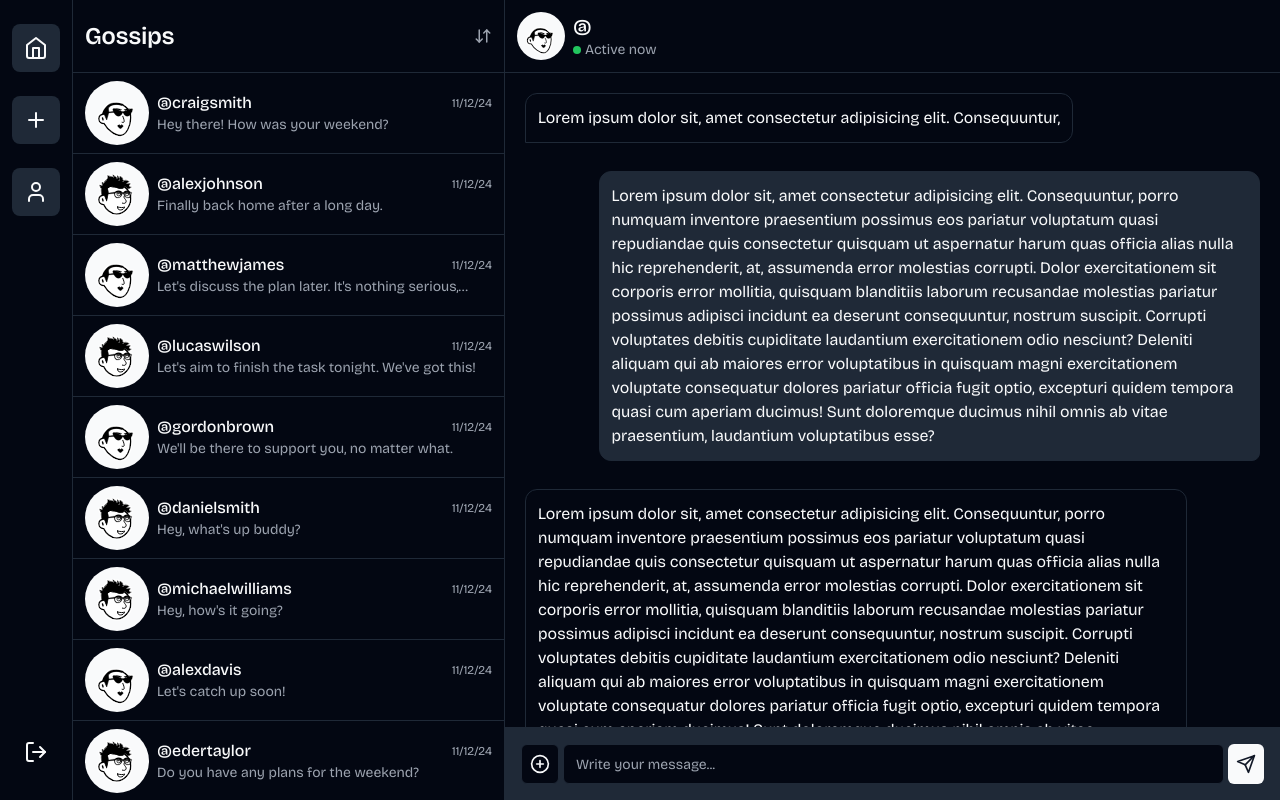
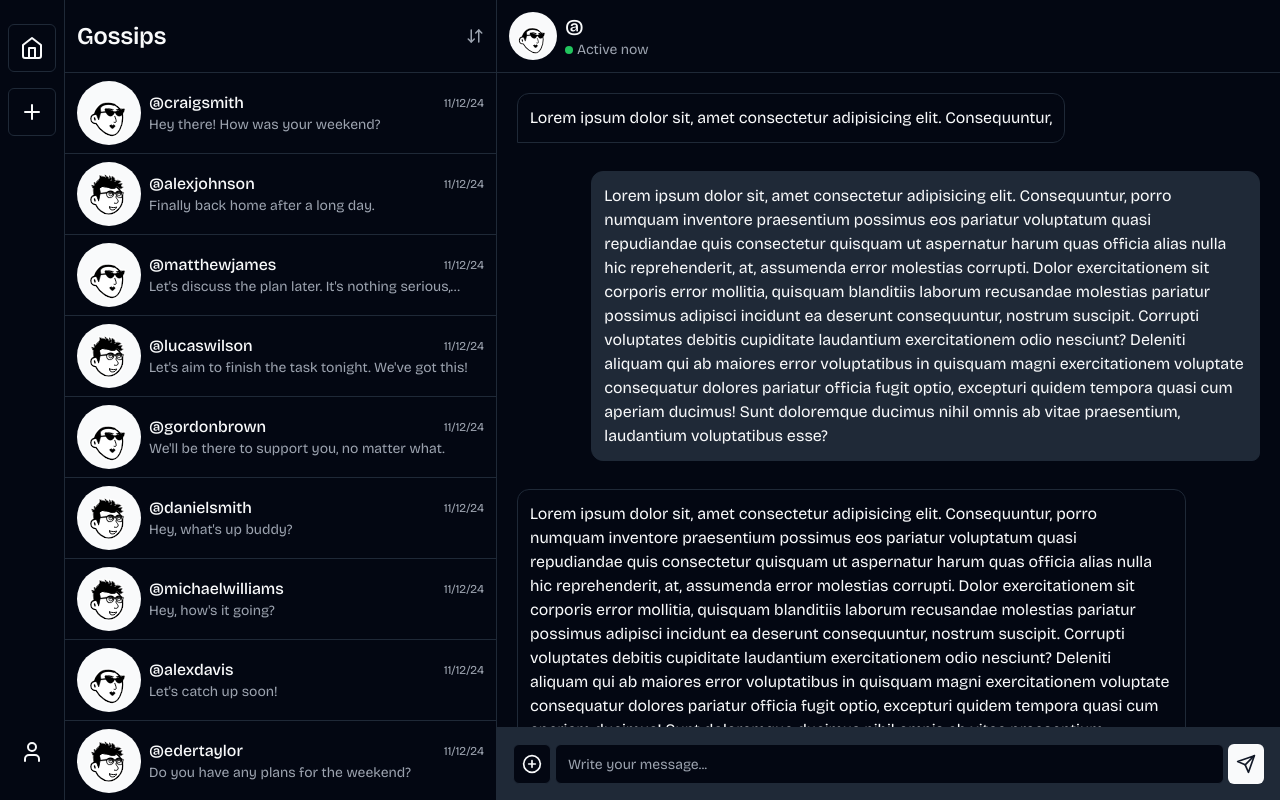
Before and after one commit to sanketghosh/ch88r, a React (Vite) app in the folder client/: page / in a window 1280 px wide. Built offline with nearby package versions, Linux system fonts and the light colour scheme; sample sign-in values are in the browser's storage.

Commit message:
add: working on chat pages

```diff
--- a/client/src/App.tsx
+++ b/client/src/App.tsx
@@ -1,6 +1,7 @@
 import { Route, BrowserRouter as Router, Routes } from "react-router-dom";
 import ProtectedRoute from "./components/protected/protected-route";
 import { Auth, ErrorPage, Home } from "./pages";
+import Account from "./pages/account";
 
 export default function App() {
   return (
@@ -14,6 +15,14 @@ export default function App() {
             </ProtectedRoute>
           }
         />
+        <Route
+          path="/account"
+          element={
+            <ProtectedRoute>
+              <Account />
+            </ProtectedRoute>
+          }
+        />
         <Route path="/auth" element={<Auth />} />
         <Route path="*" element={<ErrorPage />} />
       </Routes>
--- a/client/src/components/forms/login-form.tsx
+++ b/client/src/components/forms/login-form.tsx
@@ -1,5 +1,6 @@
+// PACKAGES
 import * as loginUser from "@/actions/auth-actions/login-user";
-import AuthCardWrapper from "@/components/cards/auth-card-wrapper";
+import { useAuthContext } from "@/providers/auth-context-provider";
 import { LoginSchema } from "@/schemas";
 import { zodResolver } from "@hookform/resolvers/zod";
 import { useMutation } from "@tanstack/react-query";
@@ -8,6 +9,8 @@ import { useNavigate } from "react-router-dom";
 import { toast } from "sonner";
 import * as z from "zod";
 
+// COMPONENTS
+import AuthCardWrapper from "@/components/cards/auth-card-wrapper";
 import { Button } from "@/components/ui/button";
 import {
   Form,
@@ -18,7 +21,6 @@ import {
   FormMessage,
 } from "@/components/ui/form";
 import { Input } from "@/components/ui/input";
-import { useAuthContext } from "@/providers/auth-context-provider";
 
 export default function LoginForm() {
   const navigate = useNavigate();
@@ -46,8 +48,8 @@ export default function LoginForm() {
   });
 
   const formSubmitHandler = (values: z.infer<typeof LoginSchema>) => {
+    mutation.mutate(values);
     console.log(values);
-    mutation.mutate(values);
   };
 
   return (
--- a/client/src/components/sidebar/side-navbar.tsx
+++ b/client/src/components/sidebar/side-navbar.tsx
@@ -1,4 +1,3 @@
-import * as logoutUser from "@/actions/auth-actions/logout-user";
 import {
   DropdownMenu,
   DropdownMenuContent,
@@ -13,44 +12,44 @@ import {
   SheetTitle,
   SheetTrigger,
 } from "@/components/ui/sheet";
-import { useMutation } from "@tanstack/react-query";
-import { HomeIcon, LogOutIcon, PlusIcon, UserIcon } from "lucide-react";
-import { useNavigate } from "react-router-dom";
-import { toast } from "sonner";
+import { cn } from "@/lib/utils";
+import { HomeIcon, PlusIcon, UserIcon } from "lucide-react";
+import { Link } from "react-router-dom";
+import { Button, buttonVariants } from "../ui/button";
 
 export default function SideNavbar() {
-  const navigate = useNavigate();
+  // const navigate = useNavigate();
 
-  const mutation = useMutation({
-    mutationFn: logoutUser.logoutUser,
-    onSuccess: async () => {
-      toast.success("Succesfully logged out user");
-      navigate("/auth");
-    },
-    onError: () => {
-      toast.error("Something went wrong.");
-    },
-  });
+  // const mutation = useMutation({
+  //   mutationFn: logoutUser.logoutUser,
+  //   onSuccess: async () => {
+  //     toast.success("Succesfully logged out user");
+  //     navigate("/auth");
+  //   },
+  //   onError: () => {
+  //     toast.error("Something went wrong.");
+  //   },
+  // });
 
-  function handleLogoutButton() {
-    mutation.mutate();
-  }
+  // function handleLogoutButton() {
+  //   mutation.mutate();
+  // }
 
   return (
     <nav className="flex h-screen items-center justify-center border-r">
-      <div className="flex h-full w-full flex-col items-center justify-between px-3 py-6">
-        <div className="flex w-full flex-col items-center space-y-6">
+      <div className="flex h-full w-full flex-col items-center justify-between px-2 py-6">
+        <div className="flex w-full flex-col items-center space-y-4">
           {/* home icon */}
-          <NavBaseBtn>
+          <Button size={"icon"} variant={"outline"} className="size-12">
             <HomeIcon />
-          </NavBaseBtn>
+          </Button>
 
           {/* add/join with group/user */}
           <DropdownMenu>
             <DropdownMenuTrigger className="m-0 p-0">
-              <NavBaseBtn>
+              <Button size={"icon"} variant={"outline"} className="size-12">
                 <PlusIcon />
-              </NavBaseBtn>
+              </Button>
             </DropdownMenuTrigger>
             <DropdownMenuContent className="ml-10 space-y-1 px-2 py-2">
               <DropdownMenuItem className="cursor-pointer p-2">
@@ -61,14 +60,22 @@ export default function SideNavbar() {
               </DropdownMenuItem>
             </DropdownMenuContent>
           </DropdownMenu>
+        </div>
 
+        <div className="flex flex-col space-y-6">
           {/* user settings and user realed sheet open */}
           <Sheet>
-            <NavBaseBtn>
-              <SheetTrigger asChild>
+            <SheetTrigger>
+              <Link
+                to={"/account"}
+                className={cn(
+                  buttonVariants({ size: "icon", variant: "ghost" }),
+                  "size-12",
+                )}
+              >
                 <UserIcon />
-              </SheetTrigger>
-            </NavBaseBtn>
+              </Link>
+            </SheetTrigger>
             <SheetContent>
               <SheetHeader>
                 <SheetTitle>Account Settings</SheetTitle>
@@ -79,15 +86,6 @@ export default function SideNavbar() {
               </SheetHeader>
             </SheetContent>
           </Sheet>
-        </div>
-
-        <div className="flex flex-col space-y-6">
-          <button
-            className="flex items-center justify-center rounded-lg p-3 transition-all hover:bg-destructive hover:text-background"
-            onClick={handleLogoutButton}
-          >
-            <LogOutIcon />
-          </button>
         </div>
       </div>
     </nav>
--- /dev/null
+++ b/client/src/pages/account.tsx
@@ -0,0 +1,23 @@
+import { Button } from "@/components/ui/button";
+import { useAuthContext } from "@/providers/auth-context-provider";
+
+export default function Account() {
+  const { user } = useAuthContext();
+
+  return (
+    <main className="h-screen w-full">
+      <div className="mx-auto flex h-full max-w-2xl flex-col items-center space-y-7 border-l border-r px-4 py-4">
+        <div className="flex size-52 items-center justify-center rounded-full bg-secondary">
+          <img src="./profile-pic2.svg" className="size-full" />
+        </div>
+        <div className="flex flex-col items-center space-y-2">
+          <p className="text-lg font-semibold lg:text-xl">
+            {user?.userUsername}
+          </p>
+          <p className="text-lg font-semibold lg:text-xl">{user?.userEmail}</p>
+          <Button size={"sm"}>Update Profile</Button>
+        </div>
+      </div>
+    </main>
+  );
+}
```
